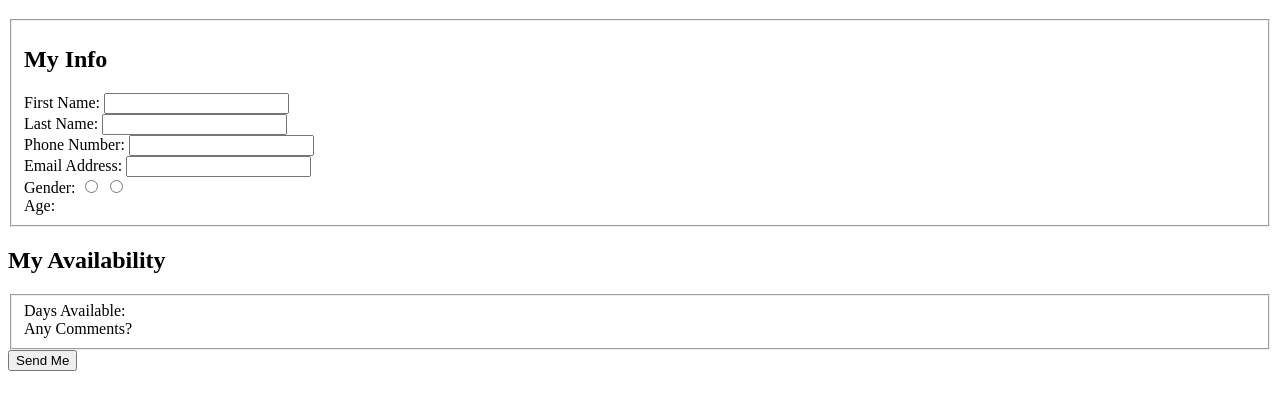
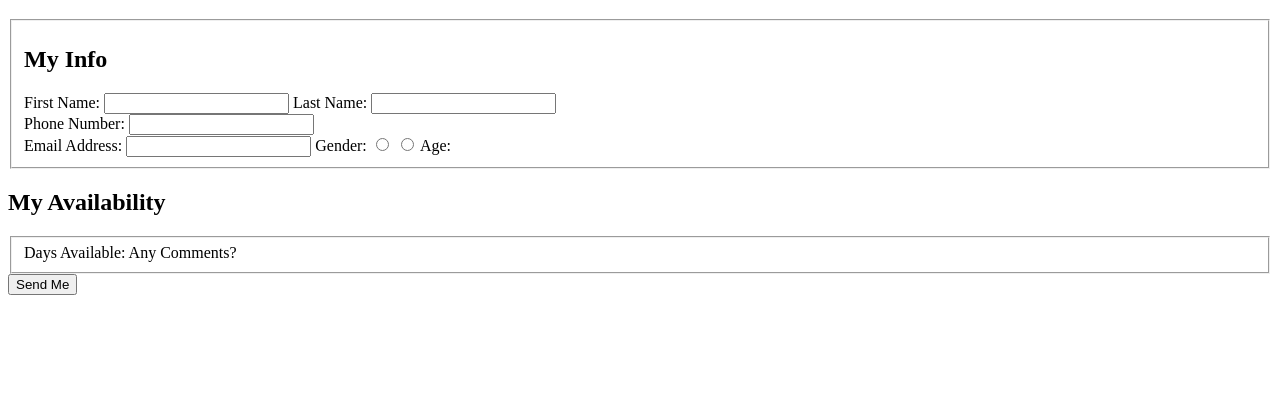
Before and after one commit to gtoledorodriguez/ITMD-361_Lab-4, a plain HTML site: page index.html in a window 1280 px wide. Shown: the part 61-470 px from the top of the page. Drawn offline with Linux system fonts and the light colour scheme.

Commit message:
Revert "Added Divs"
This reverts commit c4286a7bf2a7878eba97a22a2ab3f63140c4ee7b.

```diff
--- a/index.html
+++ b/index.html
@@ -10,49 +10,36 @@
       <fieldset>
         <!--- <legend>Volunteer Form</legend> --->
         <h2>My Info</h2>
-        <div>
+        <div class="">
           <label name="first_name_field">First Name: </label>
           <input type="text" name="first_name_field">
-        </div>
 
-        <div>
+
           <label name ="last_name_field">Last Name: </label>
           <input type="text" name="last_name_field">
         </div>
 
-        <div>
+        <div class="">
           <label name = "phone_field">Phone Number: </label>
           <input type="tel" name="phone_field">
         </div>
 
-        <div>
         <label name = "email_field">Email Address: </label>
         <input type="email" name="email_field">
-        </div>
 
-        <div>
         <label name = "gender_field">Gender: </label>
         <input type="radio" name="gender_field" value="Male">
         <input type="radio" name="gender_field" value="Female">
-        </div>
 
-        <div>
         <label name = "age_field">Age: </label>
-        </div>
-
       </fieldset>
 
       <h2>My Availability</h2>
       <fieldset>
         <!--- <legend>My Availability</legend> -->
-        <div>
         <label name = "available_field[]">Days Available: </label>
-        </div>
 
-        <div>
         <label name = "comments_field">Any Comments? </label>
-        </div>
-
       </fieldset>
 
       <input type="hidden" name="hidden_field" value="gtoledorodriguez">
```
Lines whose indentation alone changed are shown as unchanged.
